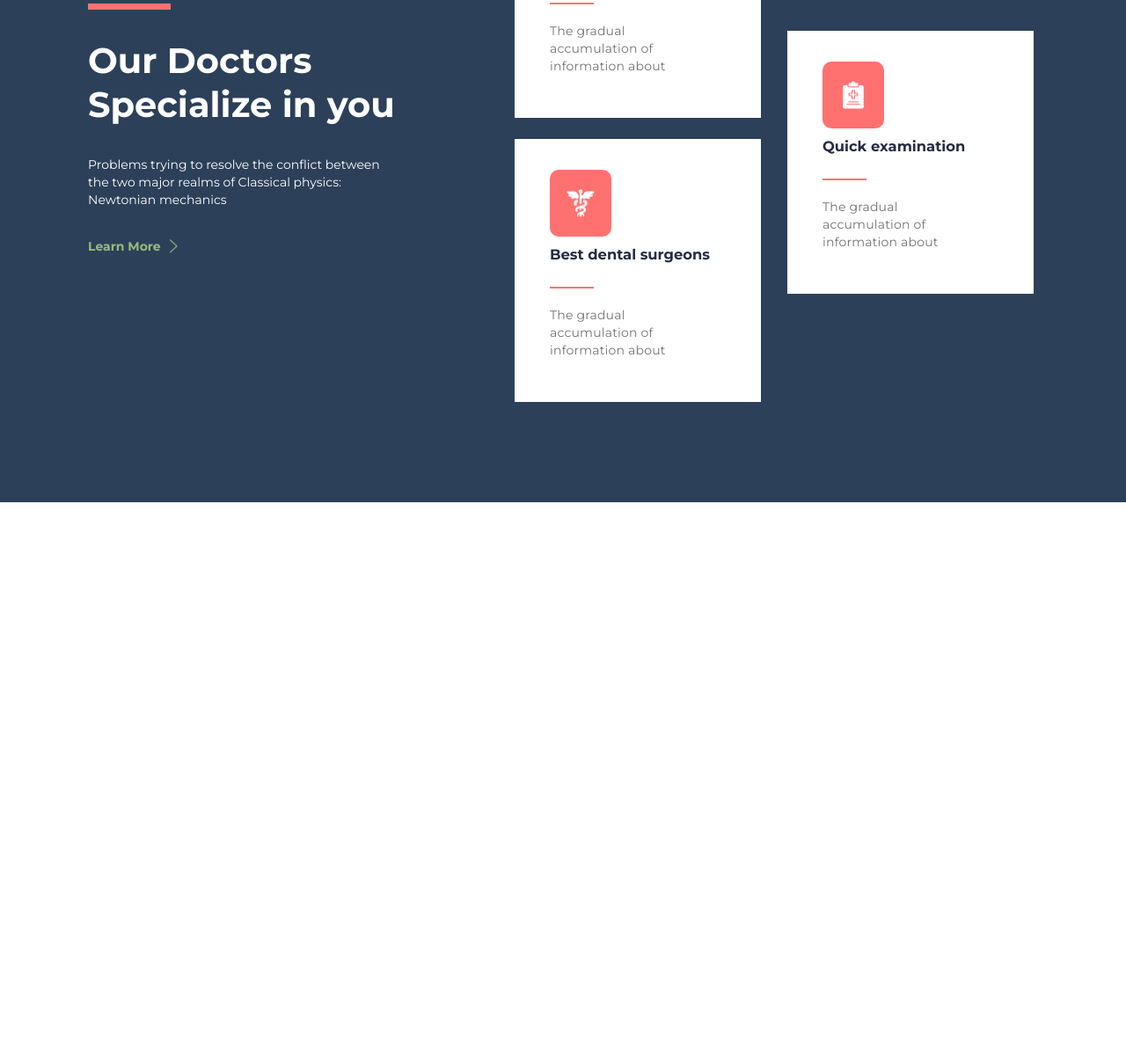
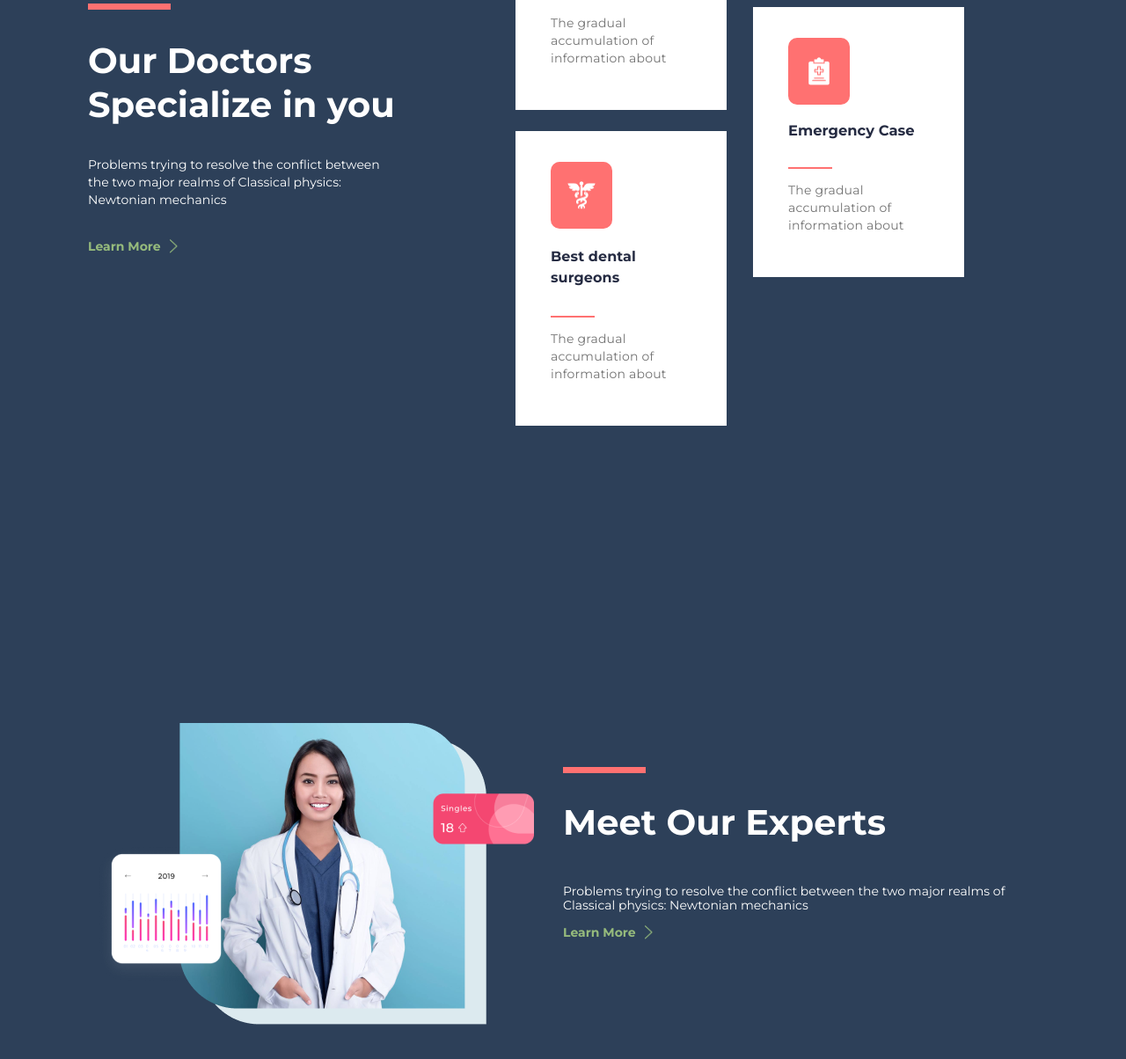
Before and after one commit to ibragimchal/figma, a plain HTML site: page index.html in a window 1280 px wide. Shown: the part 1086-2290 px from the top of the page at 88% size. Before the commit the page ends 1657 px from the top, so only its background shows below. Drawn offline with Linux system fonts and the light colour scheme.

Commit message:
look at changhes

```diff
--- a/css/style.css
+++ b/css/style.css
@@ -17,9 +17,7 @@ body {
     font-family: 'Montserrat', sans-serif;
     font-weight: 700;
     font-size: 14px;
-    line-height: 0.2px;
     color: #FFFFFF;
-
 }
 
 .header {
@@ -128,12 +126,12 @@ body {
     height: 100%;
 }
 
-.part-one {
+.part-one,
+.part-two {
     height: 849px;
     background-color: #2D4059;
 }
 
-.partone-left,
 .partone-left {
     width: 45%;
 }
@@ -187,11 +185,7 @@ body {
 .first-card,
 .second-card,
 .third-card {
-    display: flex;
-    flex-direction: column;
-    align-items: flex-start;
-    width: 200px;
-    /* height: 290px; */
+    width: 160px;
     background-color: #FFFFFF;
     padding: 35px 40px;
 }
@@ -218,6 +212,7 @@ body {
 .thirdcard-reditemicon {
     display: flex;
     align-items: center;
+    flex-direction: column;
     width: 32px;
     height: 32px;
 }
@@ -227,6 +222,7 @@ body {
 .third-other {
     display: flex;
     flex-direction: column;
+    align-items: flex-start;
 }
 
 .firstcard-title,
@@ -236,10 +232,26 @@ body {
     margin-top: 20px;
 }
 
+.firstcard-title {
+    width: 161px;
+    letter-spacing: 0.1px;
+    margin-top: 25px;
+    font-size: 16px;
+}
+
+
+.secondcard-title {
+    width: 102px;
+    height: 48px;
+    font-size: 16px;
+    line-height: 24px;
+    letter-spacing: 0.1px;
+}
+
 .firstcard-line,
 .secondcard-line,
 .thirdcard-line {
-    margin-top: 20px;
+    margin-top: 15px;
     width: 50px;
     height: 2px;
     background: #FF7171;
@@ -254,8 +266,11 @@ body {
     line-height: 20px;
     letter-spacing: 0.2px;
     width: 132px;
+    /* margin-top: 20px; */
+}
+
+.firstcard-text {
     margin-top: 20px;
-    /* margin-bottom: 35px; */
 }
 
 .right-cards {
@@ -269,3 +284,57 @@ body {
     margin-top: 200px;
     margin-right: 5px;
 }
+
+.two-container {
+    display: flex;
+    align-items: center;
+    height: 100%;
+}
+
+.image-doctor {
+    width: 507px;
+    height: 342.41px;
+}
+
+.left-content {
+    width: 50%;
+}
+
+.right-content {
+    display: flex;
+    flex-direction: column;
+    align-items: flex-start;
+    width: 381px;
+    height: 246px;
+    /* gap: 35px; */
+    width: 50%;
+}
+
+.parttwo-learnmore-btn {
+    font-size: 14px;
+    display: inline-flex;
+    align-items: center;
+    color: #96BB7C;
+}
+
+.parttwo-learnmore-img {
+    margin-left: 10px;
+    width: 9px;
+    height: 16px;
+}
+
+.parttwo-title {
+    font-weight: 700;
+    font-size: 40px;
+}
+
+.red-line parttwo {
+    width: 94px;
+    height: 7px;
+    background: #FF7171;
+}
+
+.parttwo-text {
+    font-weight: 400;
+    font-size: 14px;
+}
--- a/index.html
+++ b/index.html
@@ -98,7 +98,7 @@
                                 <img class="thirdcard-reditemicon" src="./images/1/1/icon cool-icon-n8.png">
                             </div>
                             <div class="third-other">
-                                <h3 class="thirdcard-title">Quick examination</h3>
+                                <h3 class="thirdcard-title">Emergency Case</h3>
                                 <div class="thirdcard-line"></div>
                                 <p class="thirdcard-text">The gradual accumulation of information about </p>
                             </div>
@@ -108,6 +108,23 @@
             </div>
         </div>
     </section>
+    <section class="part-two">
+        <div class="container two-container">
+            <div class="left-content">
+                <img class="image-doctor" src="./images/1/thumb-concept-17.png">
+            </div>
+            <div class="right-content">
+                <div class="red-line parttwo"></div>
+                <h2 class="parttwo-title">Meet Our Experts</h2>
+                <p class="parttwo-text">Problems trying to resolve the conflict between
+                    the two major realms of Classical physics:
+                    Newtonian mechanics </p>
+                <a class="parttwo-learnmore-btn" href="#">Learn More
+                    <img class="parttwo-learnmore-img" src="./images/1/@none.png">
+                </a>
+            </div>
+        </div>
+    </section>
 </body>
 
 </html>
```
Also changed, not shown: images/1/thumb-concept-17.png (added).
